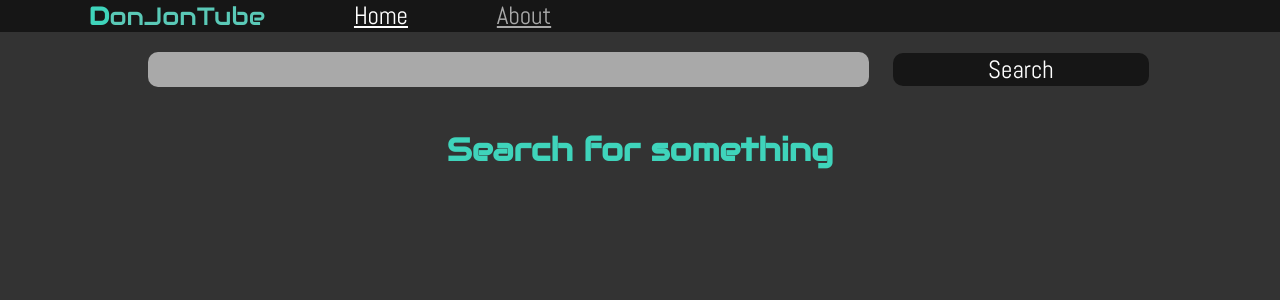
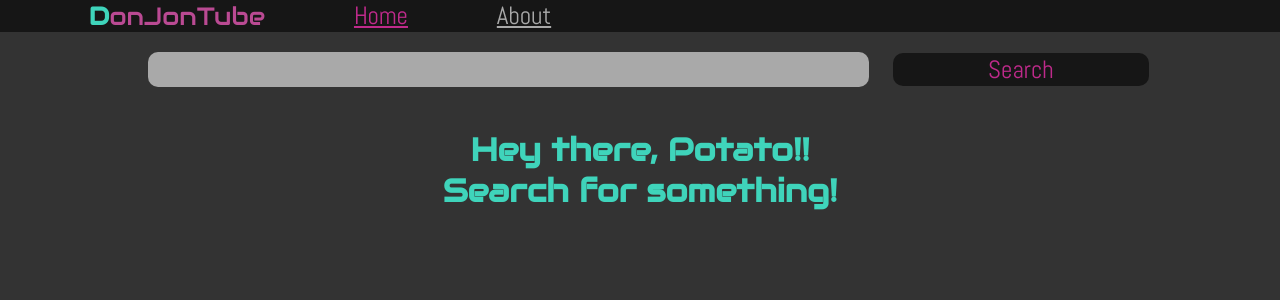
Before and after one commit to xpectro93/leUnit4Practice, a React (Create React App) app: page / in a window 1280 px wide. Shown: the top 300 px of the page. Built offline with nearby package versions, Linux system fonts and the light colour scheme; no server answers.

Commit message:
change theme

```diff
--- a/public/index.html
+++ b/public/index.html
@@ -24,7 +24,7 @@
       work correctly both with client-side routing and a non-root public URL.
       Learn how to configure a non-root public URL by running `npm run build`.
     -->
-    <title>React App</title>
+    <title>DonJonTube</title>
   </head>
   <body>
     <noscript>You need to enable JavaScript to run this app.</noscript>
--- a/src/CSS/App.css
+++ b/src/CSS/App.css
@@ -79,7 +79,7 @@ nav > ul {
     color: darkgrey;
   }
   40% {
-    color: #3fd4bb;
+    color:#bf2a8b;
   }
   80% {
     color: darkgrey;
@@ -92,7 +92,7 @@ a {
 }
 p {
   font-family: 'Abel', sans-serif;
-  color:white;
+  color:#bf2a8b;
 }
 h3 {
   font-family: 'Audiowide', cursive;
@@ -100,7 +100,7 @@ h3 {
 }
 
 .selected {
-  color:white;
+  color:#bf2a8b;
   font-weight: 500;
   font-size:25px;
 }
@@ -130,7 +130,7 @@ h3 {
   white-space: nowrap;
   overflow: hidden;
   text-overflow: ellipsis;
-  color:white;
+  color:#bf2a8b;
   font-family: 'Audiowide', cursive;
 }
 
--- a/src/components/Home.js
+++ b/src/components/Home.js
@@ -28,7 +28,7 @@ const Home = _ => {
       <button type={"submit"}>Search</button>
      </form>
 
-     {queryResults.length ? <DisplayQuery response={ queryResults}/> : <h1>Search for something</h1>}
+     {queryResults.length ? <DisplayQuery response={ queryResults}/> : <h1>Hey there, Potato!! <br></br> Search for something!</h1>}
    </div>
   )
 }
--- a/src/index.css
+++ b/src/index.css
@@ -15,7 +15,7 @@ input, textarea, button {
 	font-family: 'Abel', sans-serif;
 	border-style:hidden;
 	background:rgb(22, 22, 22);
-	color:white;
+	color:#bf2a8b;
 	text-align:center;
 	outline: none;
 	border-radius:10px;
```
